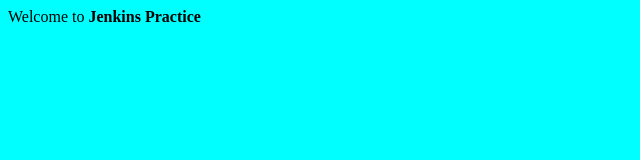
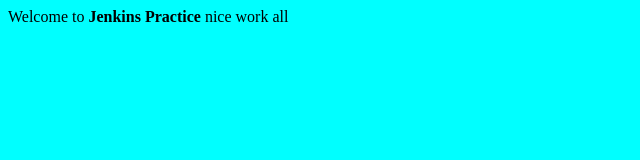
Before and after one commit to Anikety7521/jenkis_practice1, a plain HTML site: page index.html in a window 1280 px wide. Shown: the full height of the page, 0-640 px from the left. Drawn offline with Linux system fonts and the light colour scheme.

Commit message:
chnage in index page 2 time

```diff
--- a/index.html
+++ b/index.html
@@ -1,4 +1,5 @@
 <body bgcolor='aqua'>
 Welcome to <b>Jenkins Practice</b>
+nice work all
 
 </body>
```
